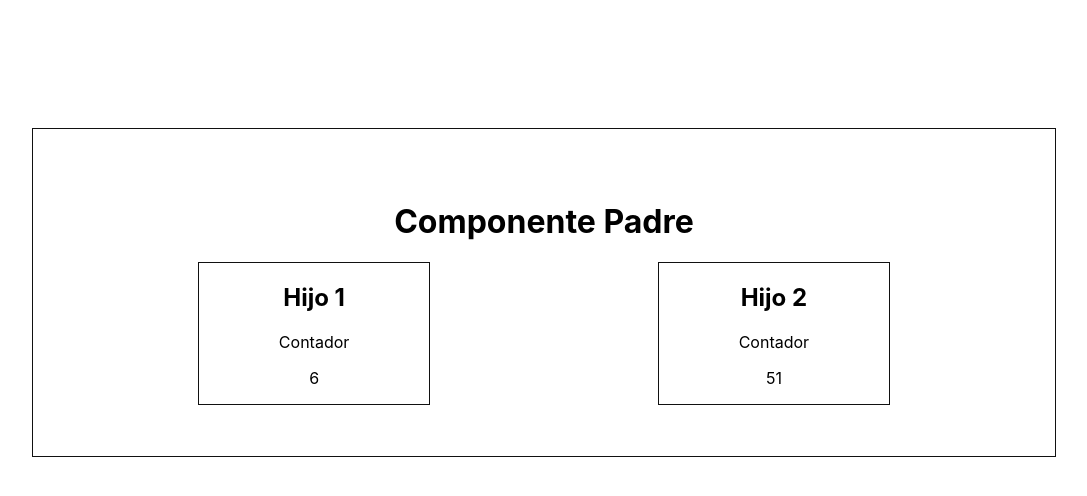
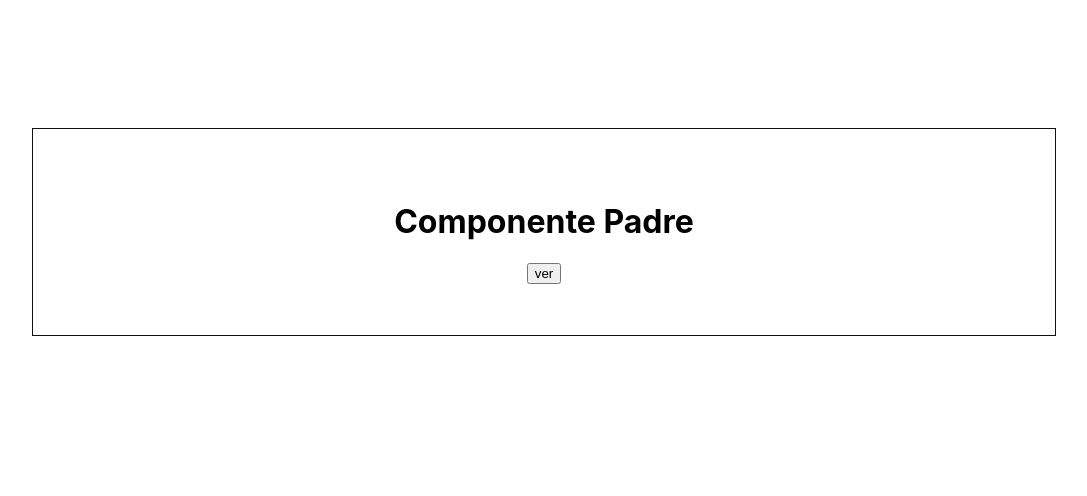
Before and after one commit to EWebik/react-js, a React (Create React App) app: page / in a window 1280 px wide. Shown: the top 496 px of the page, without its empty margins (96-1183 px from the left). Built offline with nearby package versions, Linux system fonts and the light colour scheme.

Commit message:
Capítulo 4 Manejo del State y ciclo de vida

```diff
--- a/src/index.css
+++ b/src/index.css
@@ -26,4 +26,18 @@ code {
 .componente{
   border: 1px solid #111;
   width: 25%;
+  margin-top: 20px;
 }
+
+.controles{
+  display: flex;
+  justify-content: space-around;
+  align-items: center;
+}
+.control{
+  border: 1px solid #111;
+  padding: 10px;
+}
+.control:hover{
+  cursor: pointer;
+}
--- a/src/index.js
+++ b/src/index.js
@@ -1,114 +1,129 @@
-import React from 'react';
+import React,{useState} from 'react';
 import ReactDOM from 'react-dom';
 import './index.css';
 import App from './App';
 import * as serviceWorker from './serviceWorker';
 
-//Componentes funcionales
+//Manejo de State
 
-function _Padre(props){
-  return(
-    <div className="padre">
-      <h1>{"Componente Padre"}</h1>
-      <div className="componentes">
-        <div className="componente">
-          <h2>{"Hijo 1"}</h2>
-          <p>{"Contador"}</p>
-          <p>{"1"}</p>
-        </div>
-        <div className="componente">
-          <h2>{"Hijo 2"}</h2>
-          <p>{"Contador"}</p>
-          <p>{"1"}</p>
-        </div>
-      </div>
-    </div>
-  );
-}
+//this
+class Hijo1 extends React.Component{
 
-//Extracción y división de componentes
-//--- Componentes de clases
-//ECMAScript 6
-class _Hijo1 extends React.Component{
+  //Si lo declaras de esta forma
+  //Recomiendo utilizar funciones de flecha
+  state={
+    titulo:"Hijo 1",
+    subtitulo:"Contador",
+    cuenta:1
+  }
+
+  constructor(props){
+    super(props);
+    //Declaración métodos de clase
+    this.disminuir = this.disminuir.bind(this);
+
+    //DECLARACIÓN
+    /*
+    this.state={
+      titulo:"Hijo 1",
+      subtitulo:"Contador",
+      cuenta:1
+    }
+    */
+  }
+
+  //Método de clase
+  //No heredan el this
+  //La forma oficial y recomendada
+  disminuir(){
+    //this.state.cuenta--;
+    //this.forceUpdate(); //NO ES RECOMENDABLE
+    if(this.state.cuenta <= 0){
+      this.setState({
+        ...this.state,
+        cuenta:0
+      });
+    }else{
+      this.setState({
+        ...this.state,
+        cuenta:this.state.cuenta - 1
+      });
+    }
+    console.log(this.state)
+  }
+
+  //Método tipo función de flecha
+  //Heredan el this
+  //Esto es posible gracias a Babel
+  aumentar=()=>{
+    this.setState({
+      ...this.state,
+      cuenta:this.state.cuenta + 1
+    });
+  }
+
   render(){
     return(
       <div className="componente">
-        <h2>{"Hijo 1"}</h2>
-        <p>{"Contador"}</p>
-        <p>{"1"}</p>
+        <h2>{this.state.titulo}</h2>
+        <p>{this.state.subtitulo}</p>
+        <div className="controles">
+          <span
+            className="control"
+            onClick={this.disminuir}>-</span>
+          <span
+            className="control"
+            onClick={this.aumentar}>+</span>
+        </div>
+        <p>{this.state.cuenta}</p>
       </div>
     );
   }
 }
 
-function _Hijo2 (props){
-  return(
-    <div className="componente">
-      <h2>{"Hijo 2"}</h2>
-      <p>{"Contador"}</p>
-      <p>{"1"}</p>
-    </div>
-  );
-}
-
-//Propiedades
-
-//this
-class Hijo1 extends React.Component{
-  /*
-  aumentarCuenta(){
-    setInterval(()=>{
-      console.log('Intervalo...')
-      this.props.cuenta++;
-    },1000);
-  }
-  */
-  render(){
-    //this.aumentarCuenta();
-    return(
-      <div className="componente">
-        <h2>{this.props.titulo}</h2>
-        <p>{this.props.subtitulo}</p>
-        <p>{this.props.cuenta}</p>
-      </div>
-    );
-  }
-}
-
+//Hook useState
 function Hijo2 (props){
-  /*
-  setInterval(()=>{
-    console.log('Intervalo...')
-    props.cuenta++;
-  },1000);
-  */
-  return(
-    <div className="componente">
-      <h2>{props.titulo}</h2>
-      <p>{props.subtitulo}</p>
-      <p>{props.cuenta}</p>
-    </div>
-  );
-}
-
-//Composición de componentes
-
-function Padre(props){
-  const propiedades = {
+  //Declaración
+  const [state, setState] = useState({
     titulo:"Hijo 2",
     subtitulo:"Contador",
     cuenta:1
-  };
+  });
+
+  const disminuir = ()=>{
+    if(state.cuenta <= 0){
+      setState({
+        ...state,
+        cuenta:0
+      });
+    }else{
+      setState({
+        ...state,
+        cuenta:state.cuenta - 1
+      });
+    }
+  }
+
+  const aumentar = ()=>{
+    setState({
+      ...state,
+      cuenta:state.cuenta + 1
+    });
+  }
+
   return(
-    <div className="padre">
-      <h1>{"Componente Padre"}</h1>
-      <div className="componentes">
-       <Hijo1
-          titulo="Hijo 1"
-          subtitulo="Contador"
-          cuenta={1}/>
-       <Hijo2 {...propiedades} />
-      </div>
+    <div className="componente">
+      <h2>{state.titulo}</h2>
+      <p>{state.subtitulo}</p>
+      <div className="controles">
+          <span
+            className="control"
+            onClick={disminuir}>-</span>
+          <span
+            className="control"
+            onClick={aumentar}>+</span>
+        </div>
+      <p>{state.cuenta}</p>
     </div>
   );
 }
@@ -128,7 +143,7 @@ let propiedades = {
 };
 
 
-function Padre1(props){
+function Padre(props){
   console.log(props);
   return(
     <div className="padre">
@@ -142,27 +157,73 @@ function Padre1(props){
 }
 
 
-setInterval(()=>{
-  //console.log('propiedades - Intervalo...');
-  propiedades={
-    ...propiedades,
-    hijo1:{
-      ...propiedades.hijo1,
-      cuenta:propiedades.hijo1.cuenta + 1
-    },
-    hijo2:{
-      ...propiedades.hijo2,
-      cuenta:propiedades.hijo2.cuenta + 10
-    }
+//Métodos de ciclo de vida
+//componentDidMount
+//componentWillUnmount
+
+class Hijo extends React.Component{
+
+  //Si lo declaras de esta forma
+  //Recomiendo utilizar funciones de flecha
+  state={
+    titulo:"Hijo 1",
+    subtitulo:"Contador",
+    cuenta:1
   }
-  console.log(propiedades);
+
+  intervalo = null;
+
+  componentDidMount(){
+    console.log("componentDidMount")
+    this.intervalo = setInterval(()=>{
+      this.setState({
+        cuenta:this.state.cuenta + 1
+      })
+      console.log(this.state)
+    },1000)
+  }
+
+  componentWillUnmount(){
+    console.log("componentWillUnmount")
+    clearInterval(this.intervalo);
+  }
+
+  render(){
+    return(
+      <div className="componente">
+        <h2>{this.state.titulo}</h2>
+        <p>{this.state.subtitulo}</p>
+        <p>{this.state.cuenta}</p>
+      </div>
+    );
+  }
+}
+
+function Padre1(props){
+  const [ver,setVer] = useState(false)
+  const verComponente = ()=>{
+    setVer(!ver)
+  }
+  return(
+    <div className="padre">
+      <h1>{"Componente Padre"}</h1>
+      <button onClick={verComponente}>{ver ? "Ocultar":"ver"}</button>
+      <div className="componentes">
+       {
+         ver ? (<Hijo />):("")
+       }
+      </div>
+    </div>
+  );
+}
+
+
+
 
 ReactDOM.render(
-  <Padre1 {...propiedades} />,
+  <Padre1 />,
   document.getElementById('root')
 );
-},1000);
-
 // If you want your app to work offline and load faster, you can change
 // unregister() to register() below. Note this comes with some pitfalls.
 // Learn more about service workers: https://bit.ly/CRA-PWA
```
Also changed, not shown: 1 other file (tests, documents, lock files or other folders).
